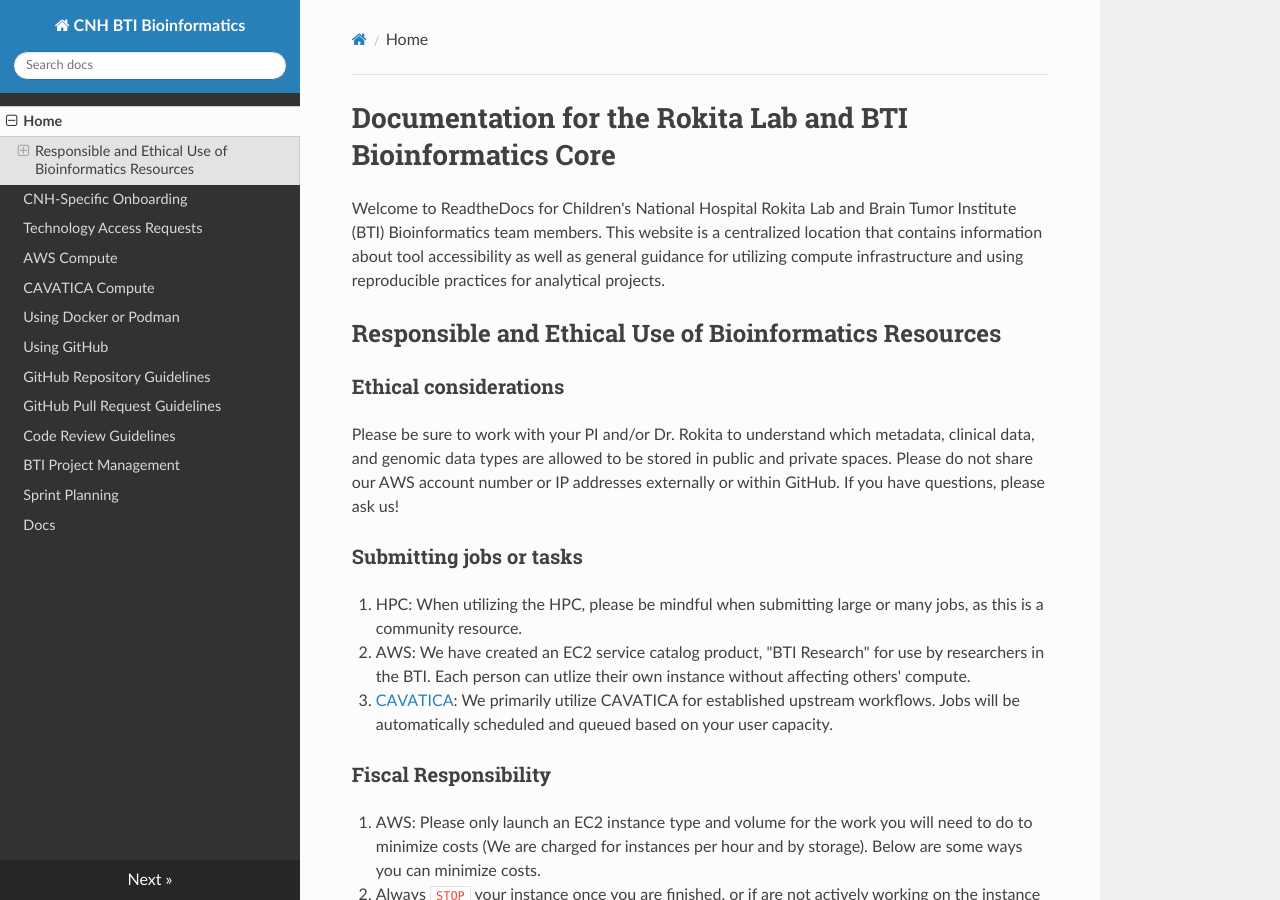
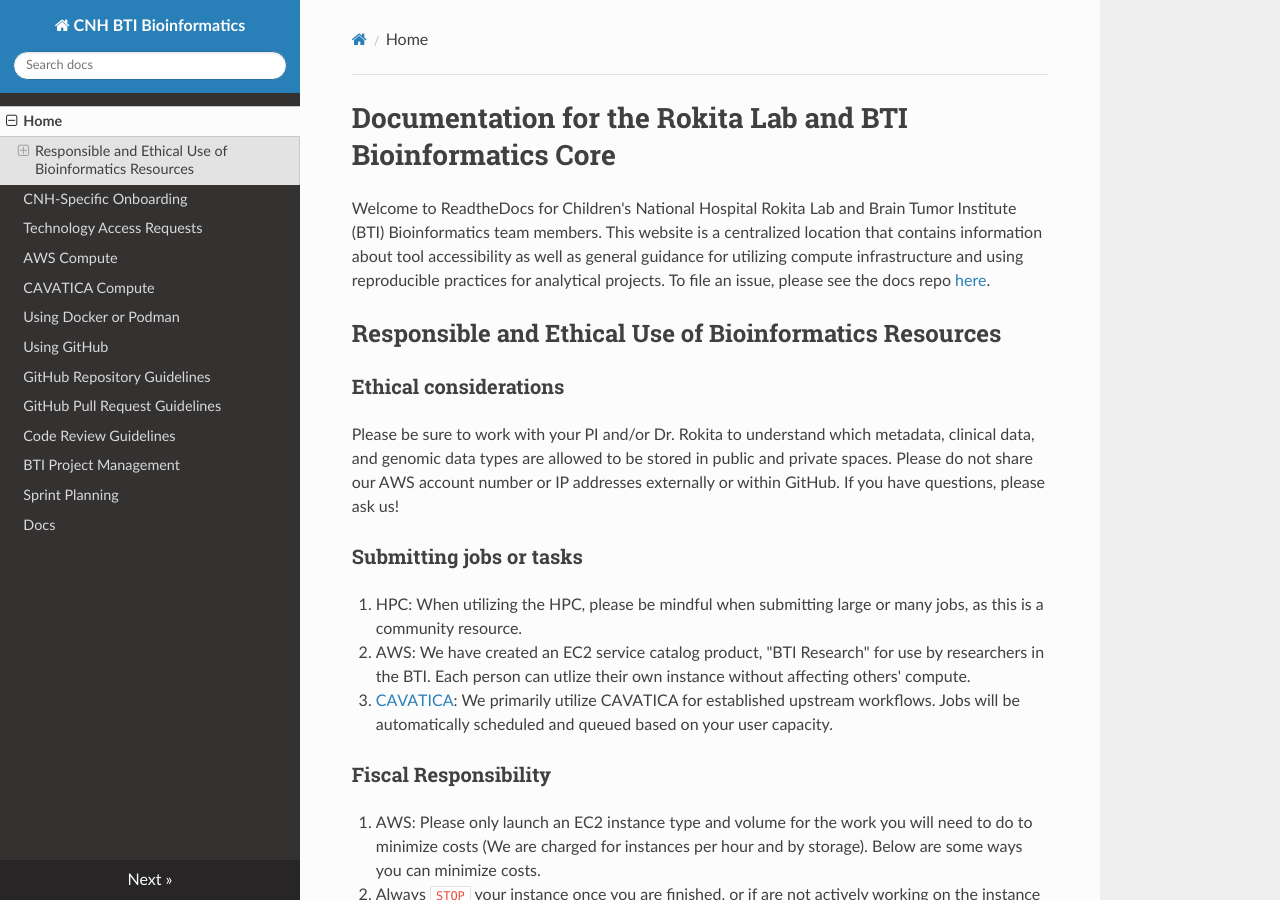
Before and after one commit to childrens-bti/bti-bfx-docs, an MkDocs documentation site: the page built from docs/index.md, in a window 1280 px wide and 900 px high. Built offline with MkDocs 1.6.1, drawn with Linux system fonts in a browser that asks for light colours; nearby versions of some CDN libraries.

Commit message:
update url again

```diff
--- a/docs/index.md
+++ b/docs/index.md
@@ -2,6 +2,7 @@
 
 Welcome to ReadtheDocs for Children's National Hospital Rokita Lab and Brain Tumor Institute (BTI) Bioinformatics team members.
 This website is a centralized location that contains information about tool accessibility as well as general guidance for utilizing compute infrastructure and using reproducible practices for analytical projects.
+To file an issue, please see the docs repo [here](https://github.com/childrens-bti/bti-bfx-docs/issues).
 
 ## Responsible and Ethical Use of Bioinformatics Resources
 
```
Also changed, not shown: 1 other file.
